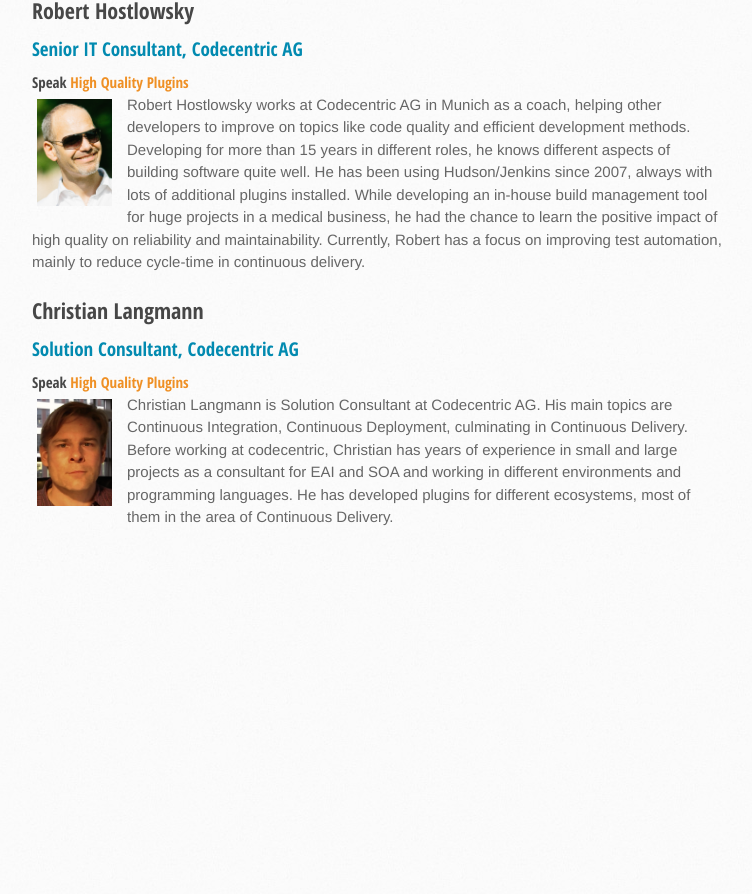
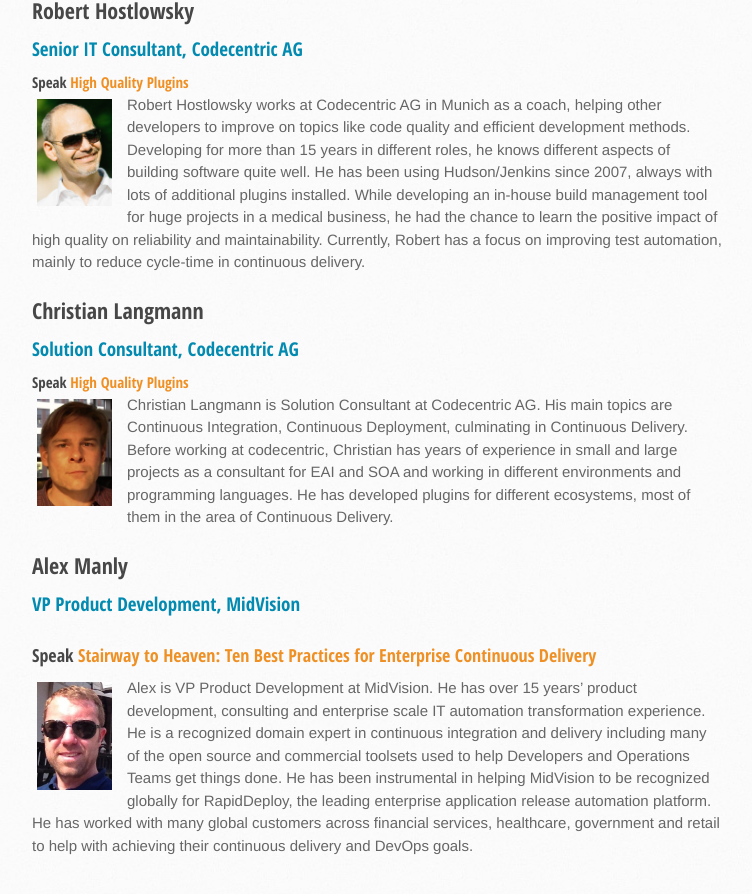
Before and after one commit to JCICPH/jcicph.github.io, a Jekyll site: the page built from speakers/index.md, in a window 1280 px wide and 900 px high, scrolled down 3623 px. Shown: the top 894 px of the window, without its empty margins (138-890 px from the left). Built offline with Jekyll 4.4.1, drawn with Linux system fonts in a browser that asks for light colours; nearby versions of some CDN libraries; before the commit the page ends 4194 px from its top, so only the background shows below that.

Commit message:
Integrated origin/ready/adam

```diff
--- a/speakers/index.md
+++ b/speakers/index.md
@@ -151,3 +151,12 @@
 #### Speak [High Quality Plugins](/program#plugins)
 
 ![Christian Langmann](/images/speakers/langmann.jpg){: .portrait} Christian Langmann is Solution Consultant at Codecentric AG. His main topics are Continuous Integration, Continuous Deployment, culminating in Continuous Delivery. Before working at codecentric, Christian has years of experience in small and large projects as a consultant for EAI and SOA and working in different environments and programming languages. He has developed plugins for different ecosystems, most of them in the area of Continuous Delivery.<br clear="both">
+
+## Alex Manly
+{: #manly}
+
+###### VP Product Development, MidVision
+
+### Speak [Stairway to Heaven: Ten Best Practices for Enterprise Continuous Delivery](/program#stairway)
+
+![Alex Manly](/images/speakers/manly.jpg){: .portrait} Alex is VP Product Development at MidVision. He has over 15 years' product development, consulting and enterprise scale IT automation transformation experience. He is a recognized domain expert in continuous integration and delivery including many of the open source and commercial toolsets used to help Developers and Operations Teams get things done. He has been instrumental in helping MidVision to be recognized globally for RapidDeploy, the leading enterprise application release automation platform. He has worked with many global customers across financial services, healthcare, government and retail to help with achieving their continuous delivery and DevOps goals.<br clear="both">
```
Also changed, not shown: program/index.md (+7 -0 lines), images/speakers/manly.jpg (added).
